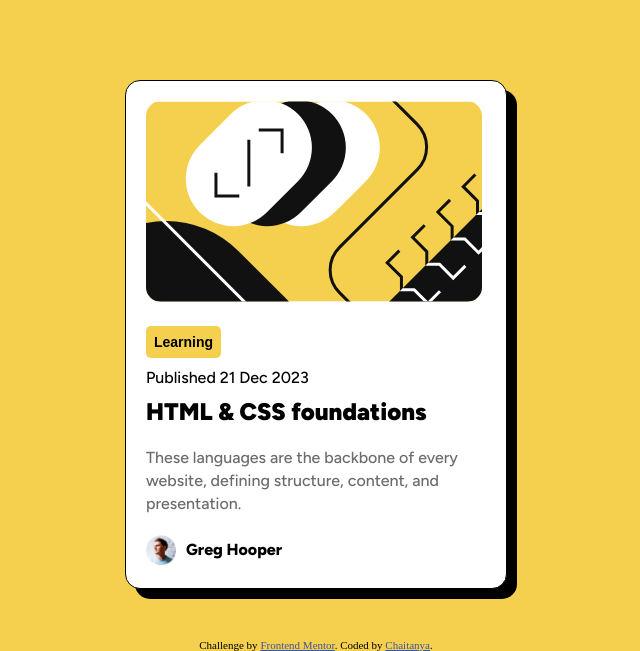
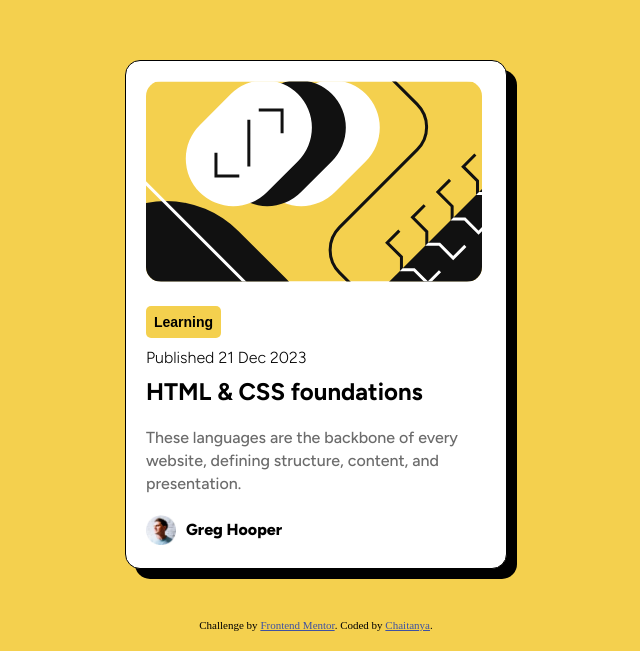
Before and after one commit to Chaitan-ya/Blog_Card_Challenge, a plain HTML site: page index.html in a window 1280 px wide. Shown: the part 190-841 px from the top of the page, without its empty margins (324-964 px from the left). Drawn offline with Linux system fonts and the light colour scheme.

Commit message:
Update index.css

```diff
--- a/index.css
+++ b/index.css
@@ -13,7 +13,7 @@ body{
     border: solid black 1px;
     border-radius: 15px;
     box-shadow: 10px 10px 0px #000000;
-    margin-top: 270px;
+    margin-top: 250px;
 }
 .img{
     margin: 20px;
@@ -30,11 +30,11 @@ body{
 }
 .p-i{
     font-size: 16px;
-    font-weight: 500;
+    font-weight: 300;
     margin: 10px 20px;
 }
 .h-i{
-    font-weight: 900;
+    font-weight: 700;
     margin: 10px 20px;
 }
 .d-i{
```
